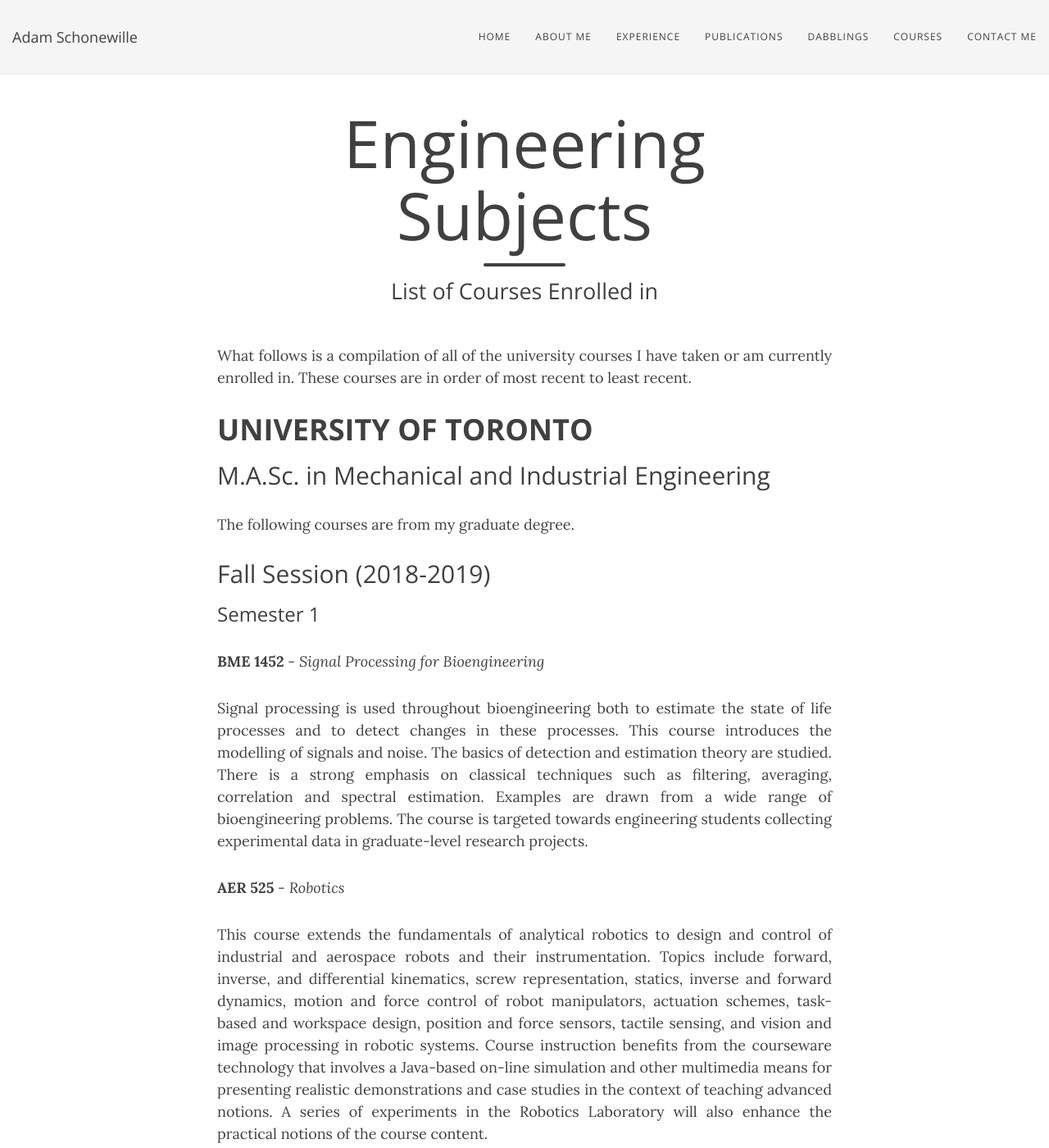
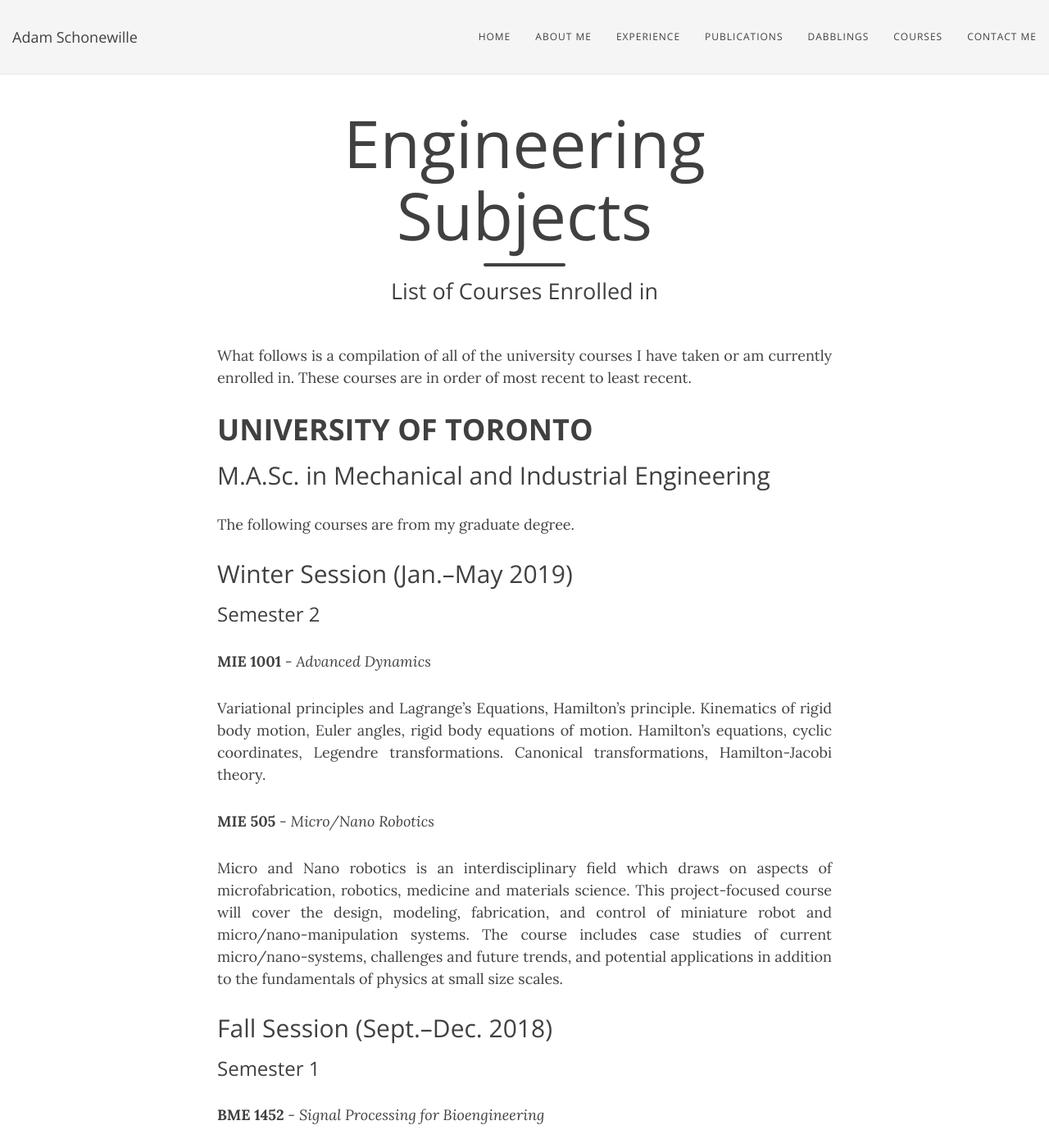
Before and after one commit to adamschonewille/adamschonewille.github.io, a Jekyll site: the page built from learn.md, in a window 1280 px wide and 1400 px high. Shown: the whole window at 82% size. Built offline with Jekyll 4.4.1, drawn with Linux system fonts in a browser that asks for light colours; nearby versions of some CDN libraries.

Commit message:
Changes made to UofT semester 2 courses

```diff
--- a/learn.md
+++ b/learn.md
@@ -44,7 +44,20 @@
 
 The following courses are from my graduate degree.
 
-## Fall Session (2018-2019)
+
+
+## Winter Session (Jan.--May 2019)
+### Semester 2
+
+**MIE 1001** - *Advanced Dynamics*
+
+Variational principles and Lagrange's Equations, Hamilton's principle. Kinematics of rigid body motion, Euler angles, rigid body equations of motion. Hamilton's equations, cyclic coordinates, Legendre transformations. Canonical transformations, Hamilton-Jacobi theory.
+
+**MIE 505** - *Micro/Nano Robotics*
+
+Micro and Nano robotics is an interdisciplinary field which draws on aspects of microfabrication, robotics, medicine and materials science. This project-focused course will cover the design, modeling, fabrication, and control of miniature robot and micro/nano-manipulation systems. The course includes case studies of current micro/nano-systems, challenges and future trends, and potential applications in addition to the fundamentals of physics at small size scales.
+
+## Fall Session (Sept.--Dec. 2018)
 ### Semester 1
 
 **BME 1452** - *Signal Processing for Bioengineering*
@@ -58,6 +71,8 @@
 
 ## *Started school at the University of Toronto*
 ## September 2018
+
+__________________________________________________________________________________
 
 # **UNIVERSITY OF BRITISH COLUMBIA**
 ## B.A.Sc. in Engineering Physics
```
